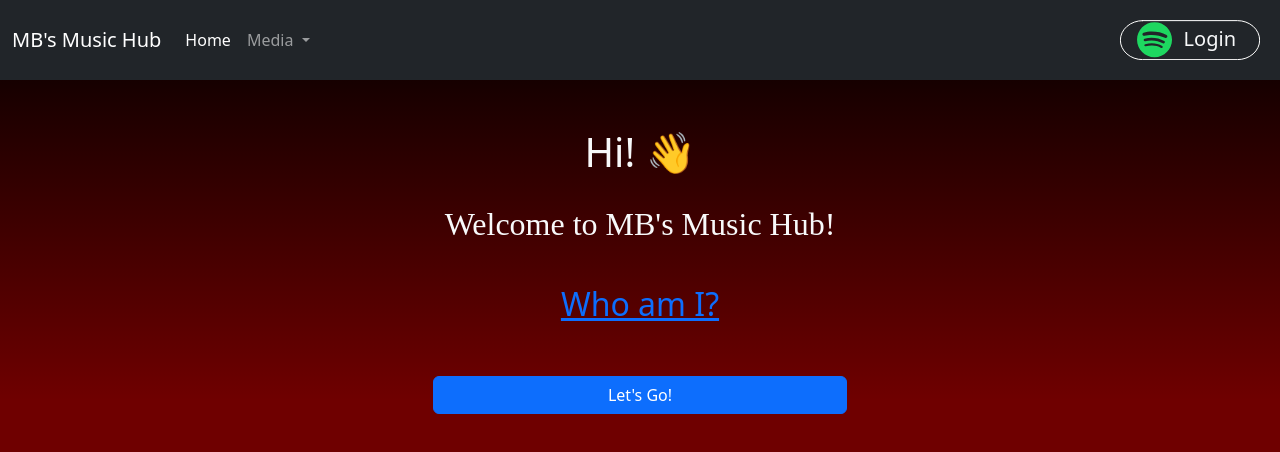
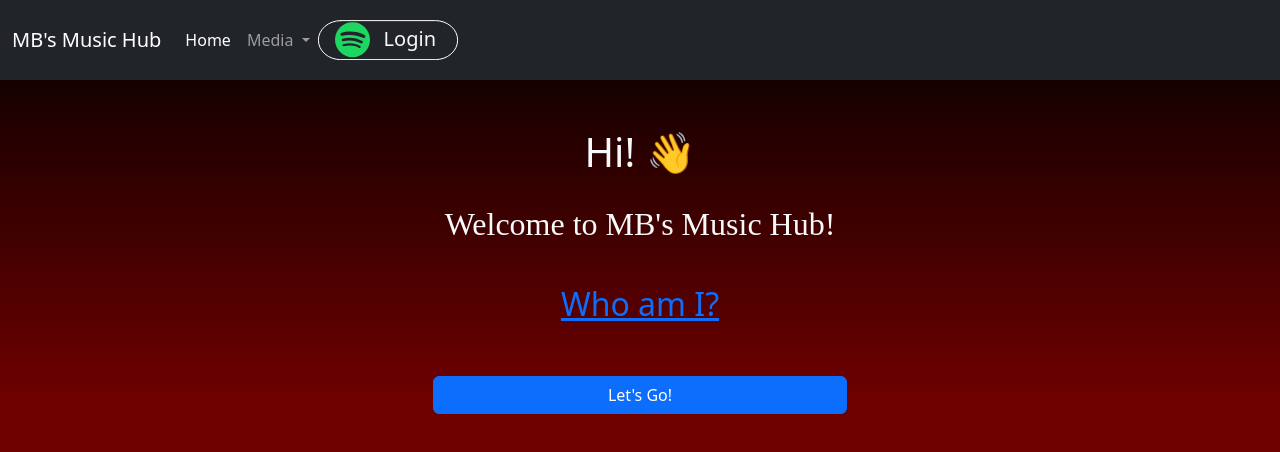
Before and after one commit to mbeierwaltes321/mb-music-hub-server, a Vue app in the folder mb-music-hub-frontend/mb-music-hub-frontend/: page / in a window 1280 px wide. Shown: the top 452 px of the page. Built offline with nearby package versions, Linux system fonts and the light colour scheme.

Commit message:
Got logo sizing for now

```diff
--- a/mb-music-hub-frontend/mb-music-hub-frontend/src/components/AppHeader.vue
+++ b/mb-music-hub-frontend/mb-music-hub-frontend/src/components/AppHeader.vue
@@ -8,7 +8,6 @@ const theme : Ref<string | null> = ref(localStorage.getItem("colorTheme"));
 
 <template>
     <nav id="NavigationBar" :class="'navbar navbar-expand-lg bg-' + theme" :data-bs-theme="theme">
-    <!-- <nav id="NavigationBar" :class="'navbar navbar-expand-lg bg-' + theme"> -->
         <div class="container-fluid">
             <a class="navbar-brand" href="#">MB's Music Hub</a>
             <div class="collapse navbar-collapse" id="navbarMediaSelection">
@@ -27,12 +26,12 @@ const theme : Ref<string | null> = ref(localStorage.getItem("colorTheme"));
                         </ul>
                     </li>
                 </ul>
+                <SpotifyLoginIcon/>
             </div>
             <div class="d-flex flex-row-reverse">
-                <button id="LoginHamburger" class="navbar-toggler" type="button" data-bs-toggle="collapse" data-bs-target="#navbarMediaSelection" aria-controls="navbarSupportedContent" aria-expanded="false">
+                <button id="LoginHamburger" class="navbar-toggler mt-2" type="button" data-bs-toggle="collapse" data-bs-target="#navbarMediaSelection" aria-controls="navbarSupportedContent" aria-expanded="false">
                     <span class="navbar-toggler-icon"></span>
                 </button>
-                <SpotifyLoginIcon />
             </div>
         </div>
     </nav>
--- a/mb-music-hub-frontend/mb-music-hub-frontend/src/components/icons/SpotifyLoginIcon.vue
+++ b/mb-music-hub-frontend/mb-music-hub-frontend/src/components/icons/SpotifyLoginIcon.vue
@@ -11,9 +11,11 @@ const imgSrc : string = `src/assets/stadium-${theme.value}-plain.svg`
 
 <template>
     <div id="spotifyLoginButton" class="me-2 position-relative">
-        <p :class="' z-1 position-absolute end-0 me-4 mt-1 fs-5 text-' + (theme == 'light' ? 'dark' : 'light')">Login</p>
-        <div class="z-0">
-           <img :src="imgSrc">
+        <div>
+            <p :class="' z-1 position-absolute mt-1 fs-5 text-' + (theme == 'light' ? 'dark' : 'light')">Login</p>
+            <div class="z-0">
+                <img :src="imgSrc">
+            </div>
         </div>
     </div>
 </template>
@@ -21,5 +23,6 @@ const imgSrc : string = `src/assets/stadium-${theme.value}-plain.svg`
 <style scoped>
     p {
         user-select: none;
+        margin-left: 3.3em;
     }
 </style>
```
